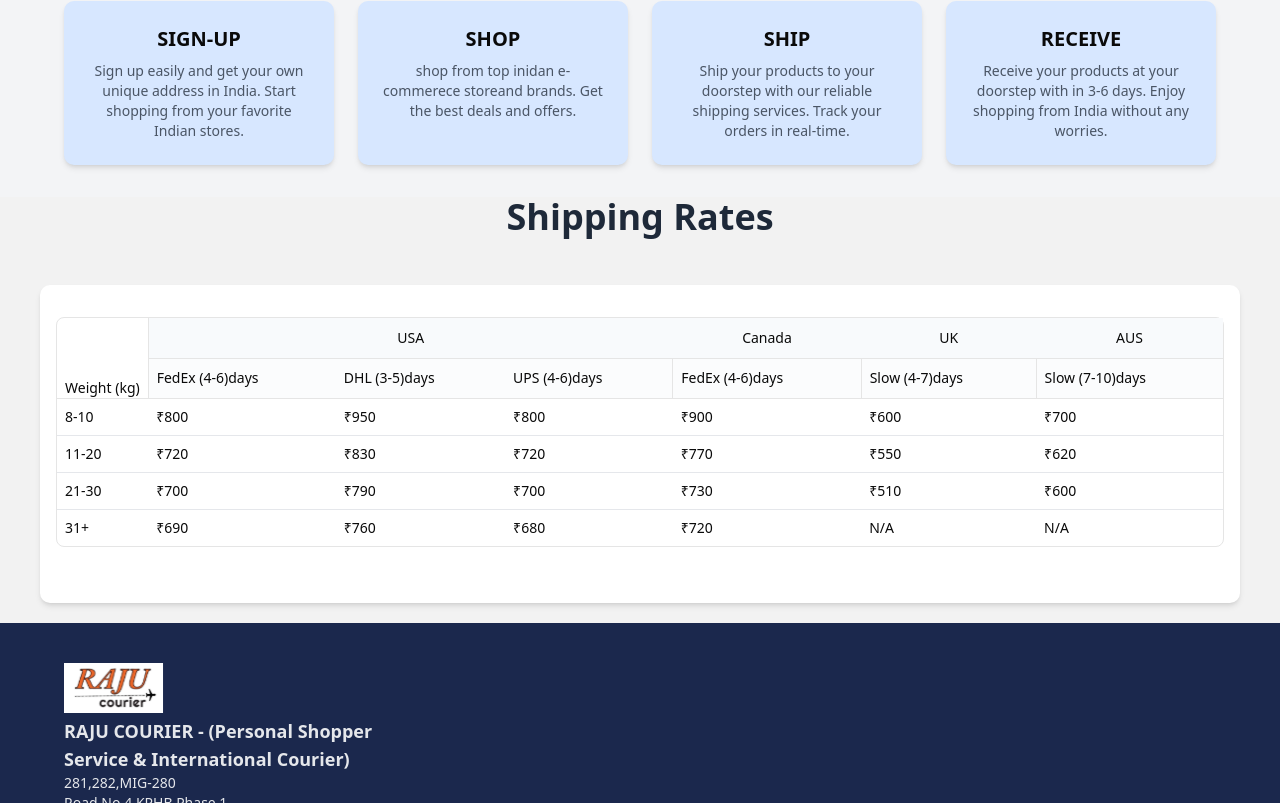
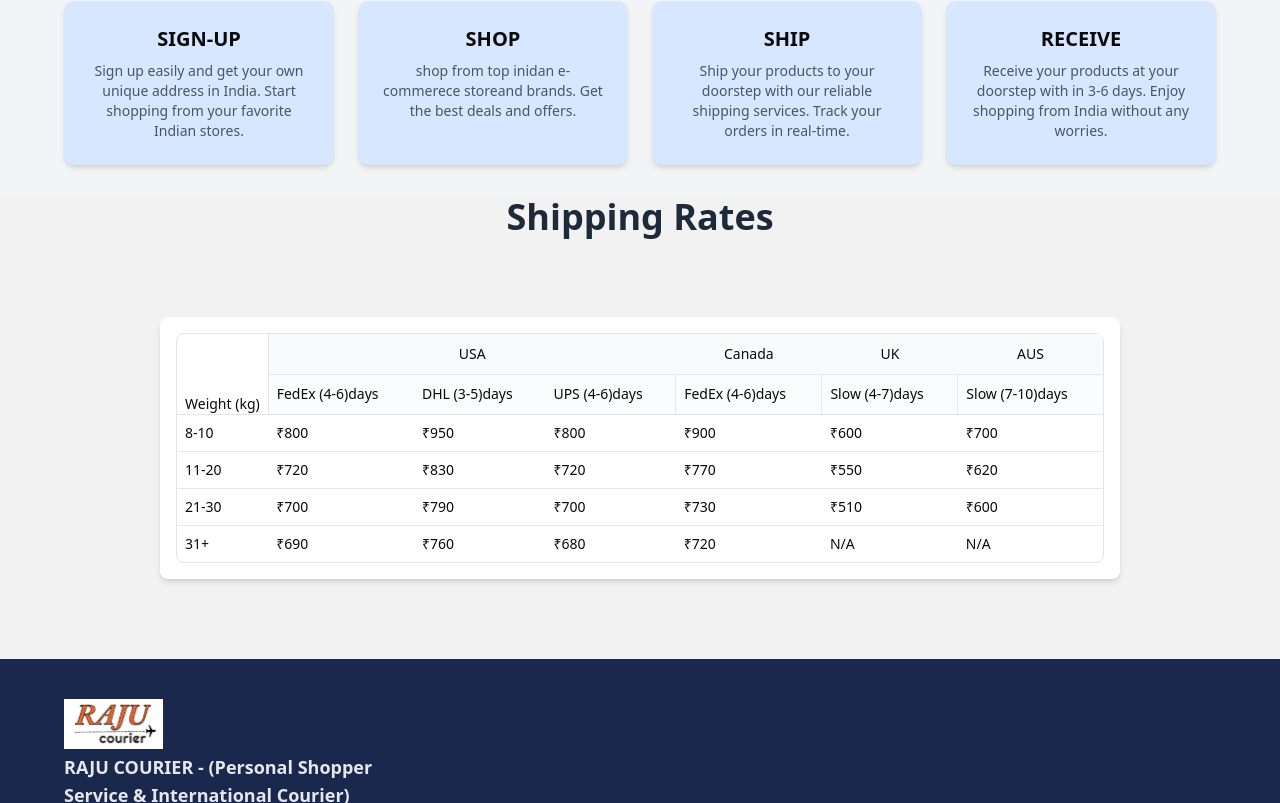
Before and after one commit to rajucourier/rajucourier.github.io, a React (Vite) app: page / in a window 1280 px wide. Shown: the part 568-1371 px from the top of the page. Built offline with nearby package versions, Linux system fonts and the light colour scheme.

Commit message:
update shippinginfo block

```diff
--- a/src/components/Pricing.tsx
+++ b/src/components/Pricing.tsx
@@ -7,11 +7,8 @@
              <div className="text-center mb-12">
                     <h2 className="text-3xl md:text-4xl font-bold text-gray-800">Shipping Rates</h2>
                 </div>
-            <section className=" px-4 py-8 bg-white mx-10 my-5 rounded-lg shadow-md">
-                {/* <!-- Heading --> */}
+                <ShippingRatesTable/>
 
-                <ShippingRatesTable/>
-            </section>
         </div>
 
     )
--- a/src/components/shipping-rates-table.tsx
+++ b/src/components/shipping-rates-table.tsx
@@ -15,9 +15,9 @@
         </TableCell>
     );
   return (
-    <div className="w-full space-y-6">
+    <div className=" space-y-6">
       {/* Desktop view with horizontal scrolling */}
-      <div className="hidden md:block">
+      <div className="hidden md:block  bg-white p-4 rounded-md shadow-md mx-40 my-20">
         <div className="rounded-md border">
           <div className="w-full overflow-auto">
             <Table>
@@ -134,7 +134,7 @@
       </div>
 
       {/* Mobile view with tabs and cards */}
-      <div className="md:hidden">
+      <div className="md:hidden bg-white p-4 rounded-md shadow-md mx-4 my-10">
         <Tabs defaultValue="usa">
           <TabsList className="grid w-full grid-cols-4">
             <TabsTrigger value="usa">USA</TabsTrigger>
```
